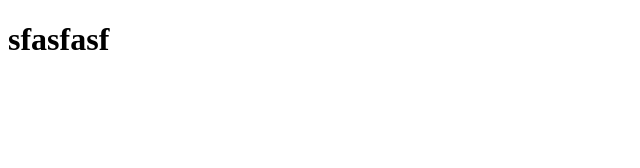
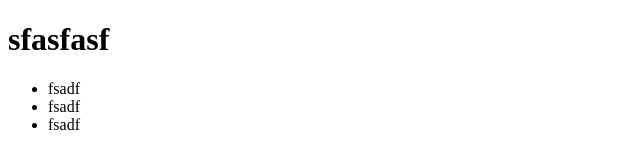
Before and after one commit to floriansaqipi/git-tests, a plain HTML site: page index.html in a window 1280 px wide. Shown: the whole page, without its empty margins (0-640 px from the left). Drawn offline with Linux system fonts and the light colour scheme.

Commit message:
Added list

```diff
--- a/index.html
+++ b/index.html
@@ -8,6 +8,11 @@
 </head>
 <body>
     <h1>sfasfasf</h1>
+    <ul>
+        <li>fsadf</li>
+        <li>fsadf</li>
+        <li>fsadf</li>
+    </ul>
 
 </body>
 </html>
```
